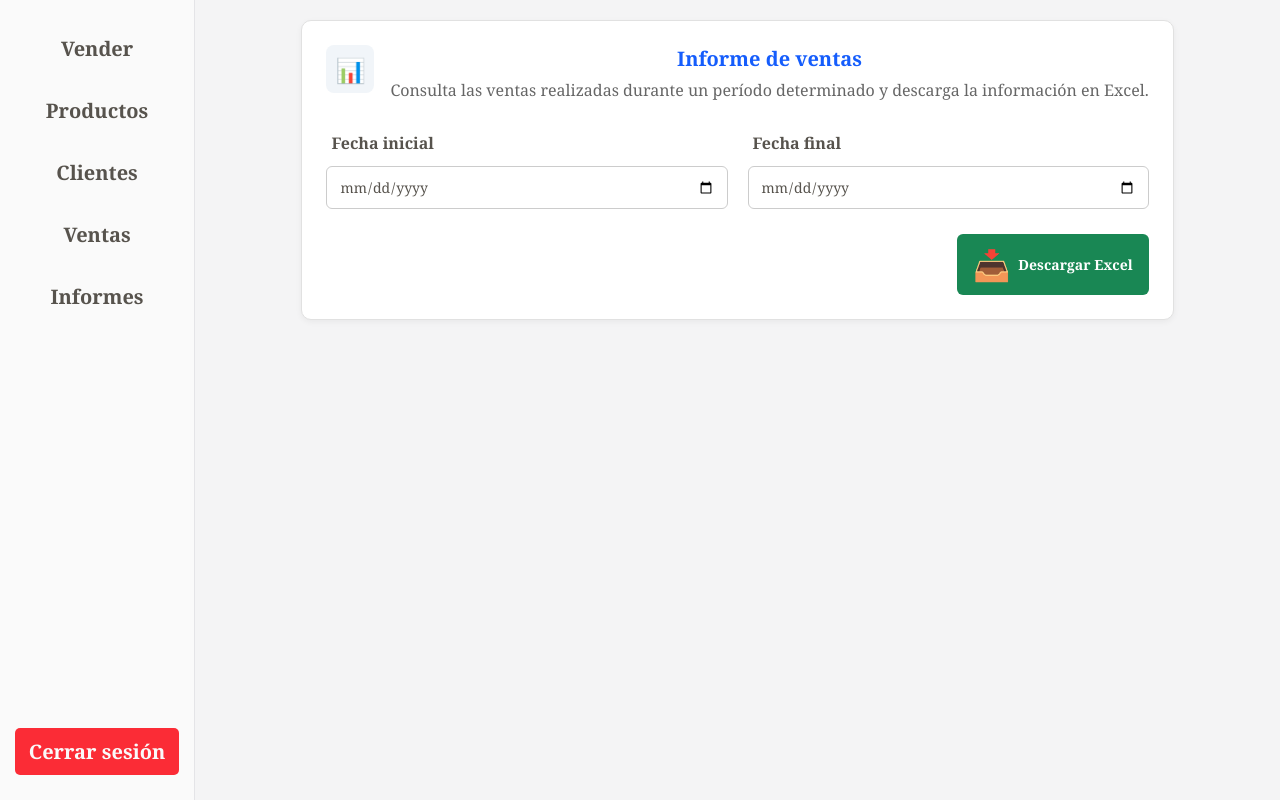
After one commit to sk8duver-a11y/simple-pos-php, a PHP site: page /informes.php in a window 1280 px wide. The commit adds this page. Run offline with PHP 8.4, Linux system fonts and the light colour scheme; a user stored in the database is signed in.

Commit message:
Agregar página de informes con estilos y funcionalidad para descargar datos en Excel

```diff
--- a/assets/css/styles.css
+++ b/assets/css/styles.css
@@ -634,3 +634,108 @@ tr:hover {
   background-color: var(--green-btn);
   color: var(--white-bg1);
 }
+
+/* =========================================
+   INFORMES
+   ========================================= */
+
+.seccion-informes {
+    display: flex;
+    flex-direction: column;
+    gap: 20px;
+}
+
+.tarjeta-informe {
+    background-color: #ffffff;
+    border: 1px solid #e1e1e1;
+    border-radius: 10px;
+    padding: 24px;
+    max-width: 900px;
+    box-shadow: 0 2px 6px rgba(0, 0, 0, 0.05);
+}
+
+.cabecera-informe {
+    display: flex;
+    align-items: flex-start;
+    gap: 16px;
+    margin-bottom: 25px;
+}
+
+.icono-informe {
+    display: flex;
+    align-items: center;
+    justify-content: center;
+    width: 48px;
+    height: 48px;
+    flex-shrink: 0;
+    border-radius: 8px;
+    background-color: #f1f5f9;
+    font-size: 24px;
+}
+
+.cabecera-informe h2 {
+    margin: 0 0 6px;
+    font-size: 20px;
+}
+
+.cabecera-informe p {
+    margin: 0;
+    color: #666666;
+    line-height: 1.5;
+}
+
+.filtros-informe {
+    display: grid;
+    grid-template-columns: repeat(2, minmax(0, 1fr));
+    gap: 20px;
+    margin-bottom: 25px;
+}
+
+.campo-informe {
+    display: flex;
+    flex-direction: column;
+    gap: 7px;
+}
+
+.campo-informe label {
+    font-weight: 600;
+}
+
+.campo-informe input {
+    width: 100%;
+    box-sizing: border-box;
+    padding: 10px 12px;
+    border: 1px solid #cccccc;
+    border-radius: 6px;
+    font-family: inherit;
+    font-size: 14px;
+}
+
+.campo-informe input:focus {
+    outline: none;
+    border-color: #555555;
+}
+
+.acciones-informe {
+    display: flex;
+    justify-content: flex-end;
+}
+
+.btn-descargar-informe {
+    display: flex;
+    align-items: center;
+    gap: 8px;
+    padding: 10px 16px;
+    border: none;
+    border-radius: 6px;
+    cursor: pointer;
+    font-family: inherit;
+    font-size: 14px;
+    font-weight: 600;
+    background-color: #198754;
+    color: #ffffff;
+}
+
+.btn-descargar-informe:hover {
+    background-color: #157347;
+}
--- /dev/null
+++ b/assets/js/informes.js
@@ -0,0 +1,34 @@
+const fechaInicial = document.getElementById("fecha-inicial");
+const fechaFinal = document.getElementById("fecha-final");
+const btnDescargarInforme = document.querySelector(".btn-descargar-informe");
+const modalAlerta = document.getElementById("modal-alerta");
+const mensajeAlerta = document.getElementById("mensaje-alerta");
+
+btnDescargarInforme.addEventListener("click", function () {
+    const fechaInicio = fechaInicial.value;
+    const fechaFin = fechaFinal.value;
+
+    if (!fechaInicio || !fechaFin) {
+        mensajeAlerta.textContent = "Debes seleccionar la fecha inicial y la fecha final.";
+        modalAlerta.showModal();
+        return;
+    }
+
+    if (fechaInicio > fechaFin) {
+        mensajeAlerta.textContent = "La fecha inicial no puede ser mayor que la fecha final.";
+        modalAlerta.showModal();
+        return;
+    }
+
+    const parametros = new URLSearchParams({
+        fechaInicial: fechaInicio,
+        fechaFinal: fechaFin
+    });
+
+    console.log("Fecha inicial:", fechaInicio);
+    console.log("Fecha final:", fechaFin);
+    console.log("Parámetros:", parametros.toString());
+
+    // window.location.href =
+    //     `controllers/descargar_informe_ventas.php?${parametros.toString()}`;
+});
--- a/header.php
+++ b/header.php
@@ -5,6 +5,7 @@
             <li><a href="productos.php">Productos</a></li>
             <li><a href="clientes.php">Clientes</a></li>
             <li><a href="ventas.php">Ventas</a></li>
+            <li><a href="informes.php">Informes</a></li>
         </div>
         <div>
             <li><a href="controllers/logout.php" id="cerrar-sesion">Cerrar sesión</a></li>
--- /dev/null
+++ b/informes.php
@@ -0,0 +1,65 @@
+<?php
+include "session.php";
+?>
+
+<!DOCTYPE html>
+<html lang="es">
+
+<head>
+    <meta charset="UTF-8">
+    <meta name="viewport" content="width=device-width, initial-scale=1.0">
+    <title>Punto Venta - Informes</title>
+    <link rel="stylesheet" href="assets/css/styles.css">
+</head>
+
+<body>
+    <?php include 'header.php'; ?>
+    <main>
+        <section class="seccion-informes">
+            <div class="tarjeta-informe">
+                <div class="cabecera-informe">
+                    <div class="icono-informe"> 📊 </div>
+                    <div>
+                        <h2>Informe de ventas</h2>
+                        <p> Consulta las ventas realizadas durante un período determinado y descarga la información en Excel. </p>
+                    </div>
+                </div>
+                <div class="filtros-informe">
+                    <div class="campo-informe">
+                        <label for="fecha-inicial">Fecha inicial</label>
+                        <input type="date" id="fecha-inicial" name="fecha-inicial">
+                    </div>
+                    <div class="campo-informe">
+                        <label for="fecha-final">Fecha final</label>
+                        <input type="date" id="fecha-final" name="fecha-final">
+                    </div>
+                </div>
+                <div class="acciones-informe">
+                    <button type="button" class="btn-descargar-informe">
+                        <span>📥</span> Descargar Excel
+                    </button>
+                </div>
+            </div>
+        </section>
+    </main>
+
+    <dialog id="modal-alerta">
+        <div id="modal-alerta-contenido">
+            <svg width="115px" height="115px" viewBox="0 0 24 24" fill="none" xmlns="http://www.w3.org/2000/svg">
+                <g id="SVGRepo_bgCarrier" stroke-width="0"></g>
+                <g id="SVGRepo_tracerCarrier" stroke-linecap="round" stroke-linejoin="round"></g>
+                <g id="SVGRepo_iconCarrier">
+                    <path d="M21 12C21 16.9706 16.9706 21 12 21C7.02944 21 3 16.9706 3 12C3 7.02944 7.02944 3 12 3C16.9706 3 21 7.02944 21 12Z" stroke="#155dfc" stroke-width="2"></path>
+                    <path d="M12 8L12 13" stroke="#155dfc" stroke-width="2" stroke-linecap="round"></path>
+                    <path d="M12 16V15.9888" stroke="#155dfc" stroke-width="2" stroke-linecap="round"></path>
+                </g>
+            </svg>
+            <label id="mensaje-alerta"></label>
+            <button type="button" class="btn-cancelar" onclick="modalAlerta.close()">Aceptar</button>
+        </div>
+    </dialog>
+
+    <script src="assets/js/informes.js"></script>
+</body>
+
+</html>
```
